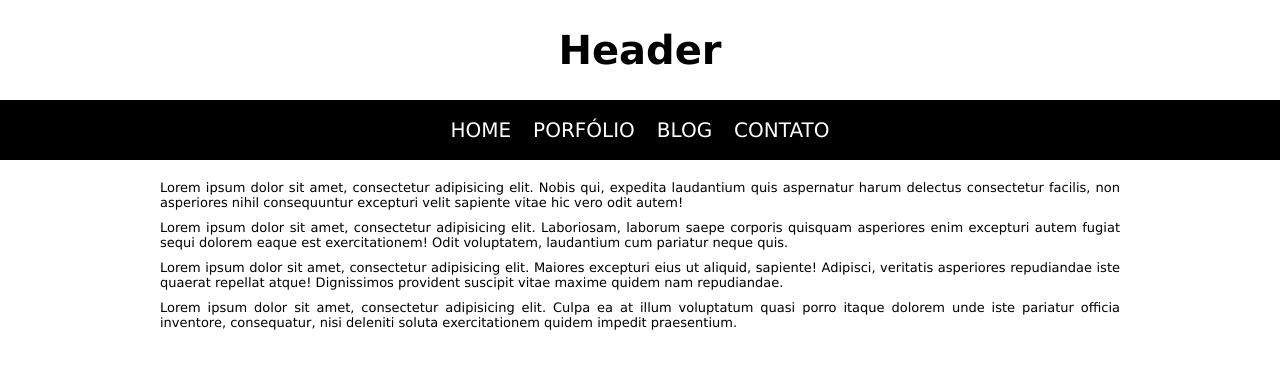
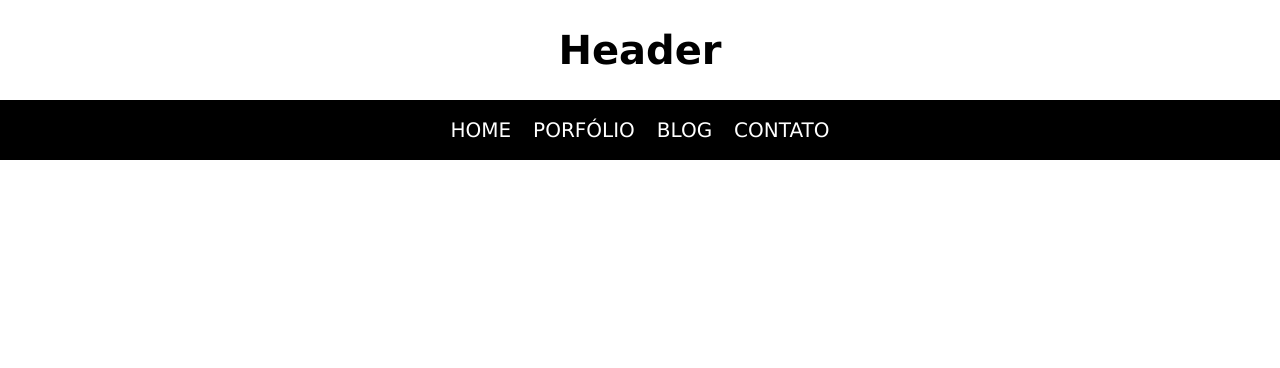
Before and after one commit to deglier/AwesomeMenu, a plain HTML site: page index.html in a window 1280 px wide. Drawn offline with nearby package versions, Linux system fonts and the light colour scheme.

Commit message:
Update index.html
retirada da section.

Por não ter importância no projeto

```diff
--- a/index.html
+++ b/index.html
@@ -16,12 +16,6 @@
         <a href='#' data-bg="rgb(64, 126, 3)">blog</a>
         <a href='#' data-bg="rgb(132, 72, 1)">contato</a>
     </nav>
-    <section>
-        <p>Lorem ipsum dolor sit amet, consectetur adipisicing elit. Nobis qui, expedita laudantium quis aspernatur harum delectus consectetur facilis, non asperiores nihil consequuntur excepturi velit sapiente vitae hic vero odit autem!</p>
-        <p>Lorem ipsum dolor sit amet, consectetur adipisicing elit. Laboriosam, laborum saepe corporis quisquam asperiores enim excepturi autem fugiat sequi dolorem eaque est exercitationem! Odit voluptatem, laudantium cum pariatur neque quis.</p>
-        <p>Lorem ipsum dolor sit amet, consectetur adipisicing elit. Maiores excepturi eius ut aliquid, sapiente! Adipisci, veritatis asperiores repudiandae iste quaerat repellat atque! Dignissimos provident suscipit vitae maxime quidem nam repudiandae.</p>
-        <p>Lorem ipsum dolor sit amet, consectetur adipisicing elit. Culpa ea at illum voluptatum quasi porro itaque dolorem unde iste pariatur officia inventore, consequatur, nisi deleniti soluta exercitationem quidem impedit praesentium.</p>
-    </section>
 <script type="text/javascript" src="http://code.jquery.com/jquery-2.1.4.min.js"></script>
 <script type="text/javascript" src="./js/script.js"></script>
 </body>
```
